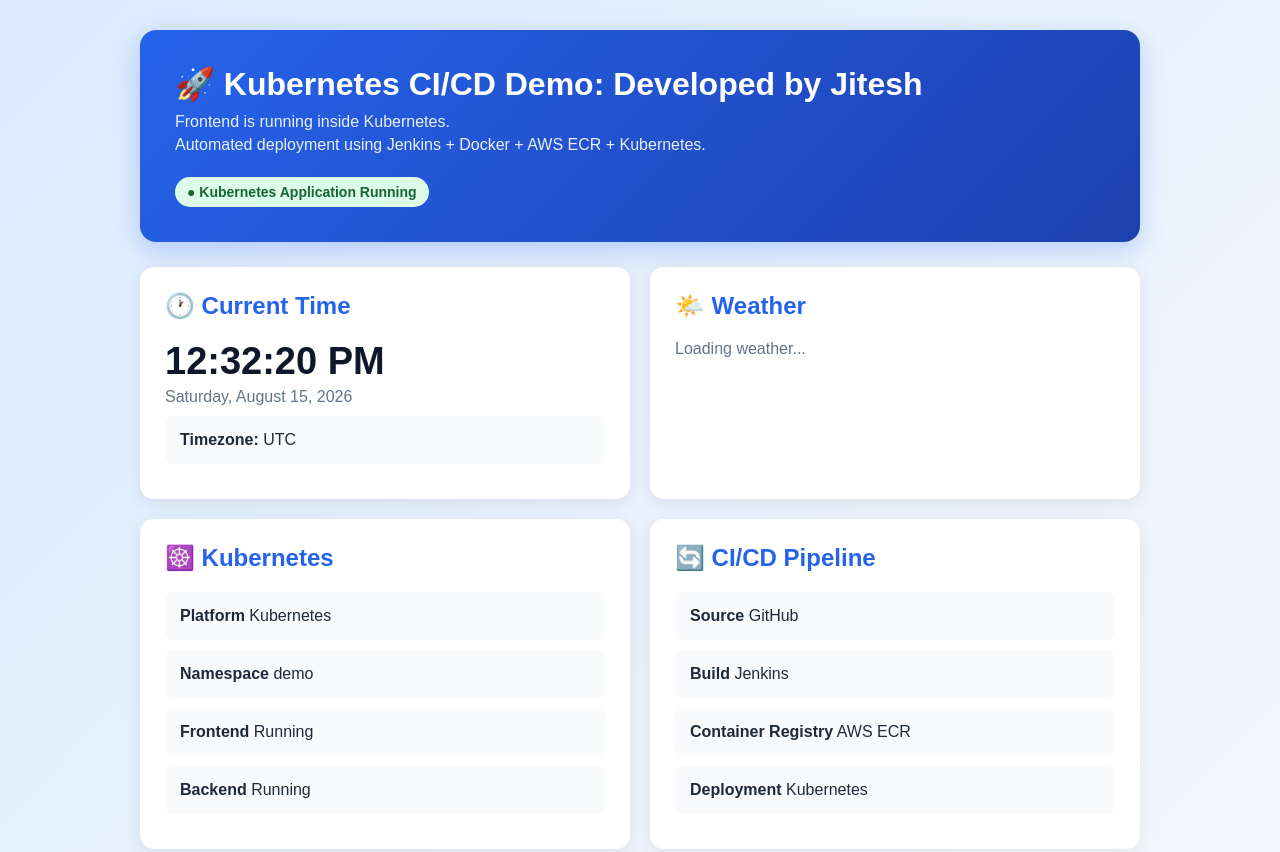
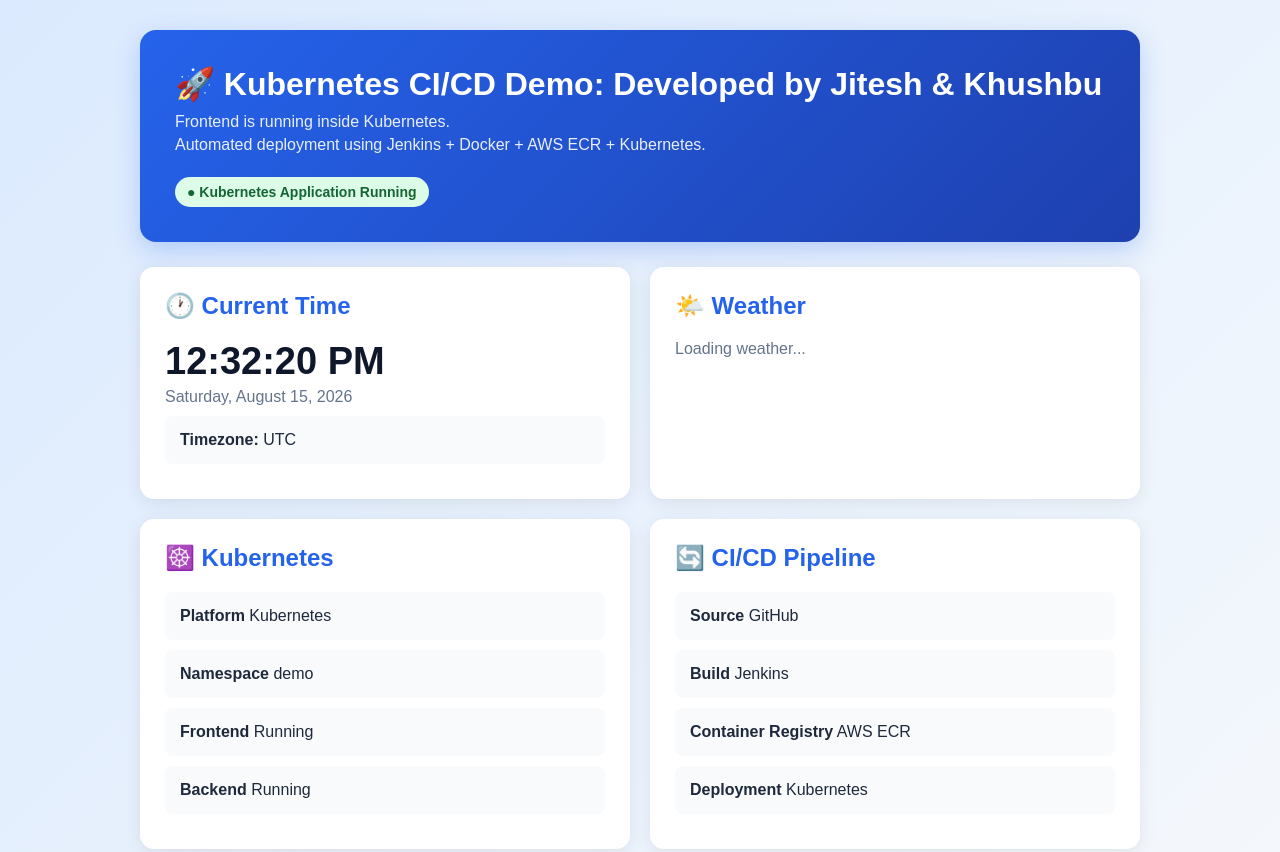
Before and after one commit to JiteshKkumar/K8s-demo, a plain HTML site: page frontend/index.html in a window 1280 px wide. Shown: the top 852 px of the page. Drawn offline with Linux system fonts and the light colour scheme.

Commit message:
index file updated

```diff
--- a/frontend/index.html
+++ b/frontend/index.html
@@ -195,7 +195,7 @@
 
     <!-- Header -->
     <div class="header">
-        <h1>🚀 Kubernetes CI/CD Demo: Developed by Jitesh</h1>
+        <h1>🚀 Kubernetes CI/CD Demo: Developed by Jitesh & Khushbu</h1>
 
         <p>
             Frontend is running inside Kubernetes.
```
